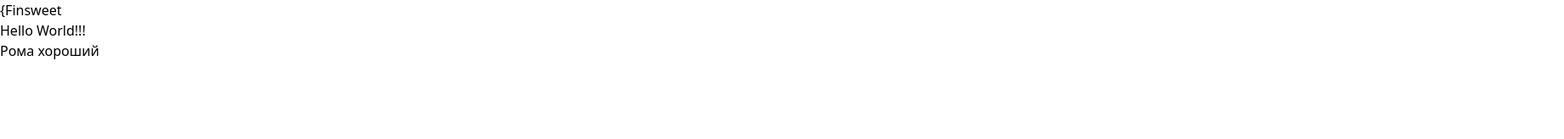
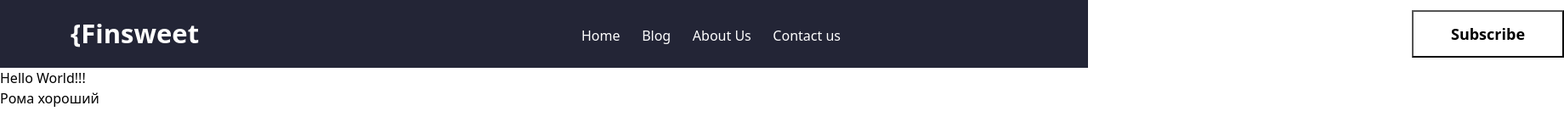
Before and after one commit to ram1nch1k/frontend, a website built with Vite: page index.html in a window 1280 px wide. Shown: the whole page at 85% size, 1840 px wide, since content can reach past the window. Built offline with nearby package versions, Linux system fonts and the light colour scheme.

Commit message:
Header created

```diff
--- a/index.html
+++ b/index.html
@@ -7,22 +7,24 @@
     <title>Vite App</title>
   </head>
 
-  <header .class = "nav-menu">
-    <div .class = "left-side-of-nav-menu">
-      <text .class = "site-name">
-        {Finsweet
-      </text>
+  <header class="nav-menu">
+    <div class="site-name-div">
+      <text class="site-name"> {Finsweet </text>
     </div>
-    <div .class = "right-side-of-nav-menu">
-
+    <div class="links-list">
+      <a href="" class="home-link">Home</a>
+      <a href="" class="blog-link">Blog</a>
+      <a href="" class="about-us-link">About Us</a>
+      <a href="" class="contact-us-link">Contact us</a>
     </div>
-
+    <!--<div class="subscribe-button-div">-->
+    <button class="subscribe-button">Subscribe</button>
+    <!--</div>-->
   </header>
 
   <body>
-    <h1 .class = "text">Hello World!!!</h1>
-    <h2> Рома хороший </h2>
-
+    <h1>Hello World!!!</h1>
+    <h2>Рома хороший</h2>
 
     <script type="module" src="/src/index.js"></script>
   </body>
--- a/src/index.css
+++ b/src/index.css
@@ -4,18 +4,47 @@
 @import './styles/global/utility.css';
 @import './styles/components/container.css';
 
-
-.nav-menu
-{
-  background-color: red;
-
+.nav-menu {
+  height: 80px;
+  background-color: #232536;
 }
 
-.site-name
-{
-  color: blue;
+.site-name-div {
+  width: 140px;
+  height: 28.35px;
+  position: relative;
+  top: 25px;
+  left: 83px;
+  text-align: center;
+  font-size: 31px;
+  line-height: 28.35px;
+  font-weight: bold;
+  color: white;
 }
-.text
-{
-  color: red;
+
+.links-list {
+  width: 305px;
+  height: 29px;
+  margin-right: 291px;
+  margin-left: auto;
+  color: white;
+  display: flex;
+  justify-content: space-between;
+  font-weight: 400;
+  font-size: 16px;
+  line-height: 28px;
 }
+
+.subscribe-button {
+  background-color: white;
+  width: 179px;
+  height: 56px;
+  position: relative;
+  left: 1661px;
+  top: -45px;
+  padding: 16px 48px auto;
+  font-size: 18px;
+  font-weight: 700;
+  letter-spacing: 0;
+  vertical-align: middle;
+}
```
